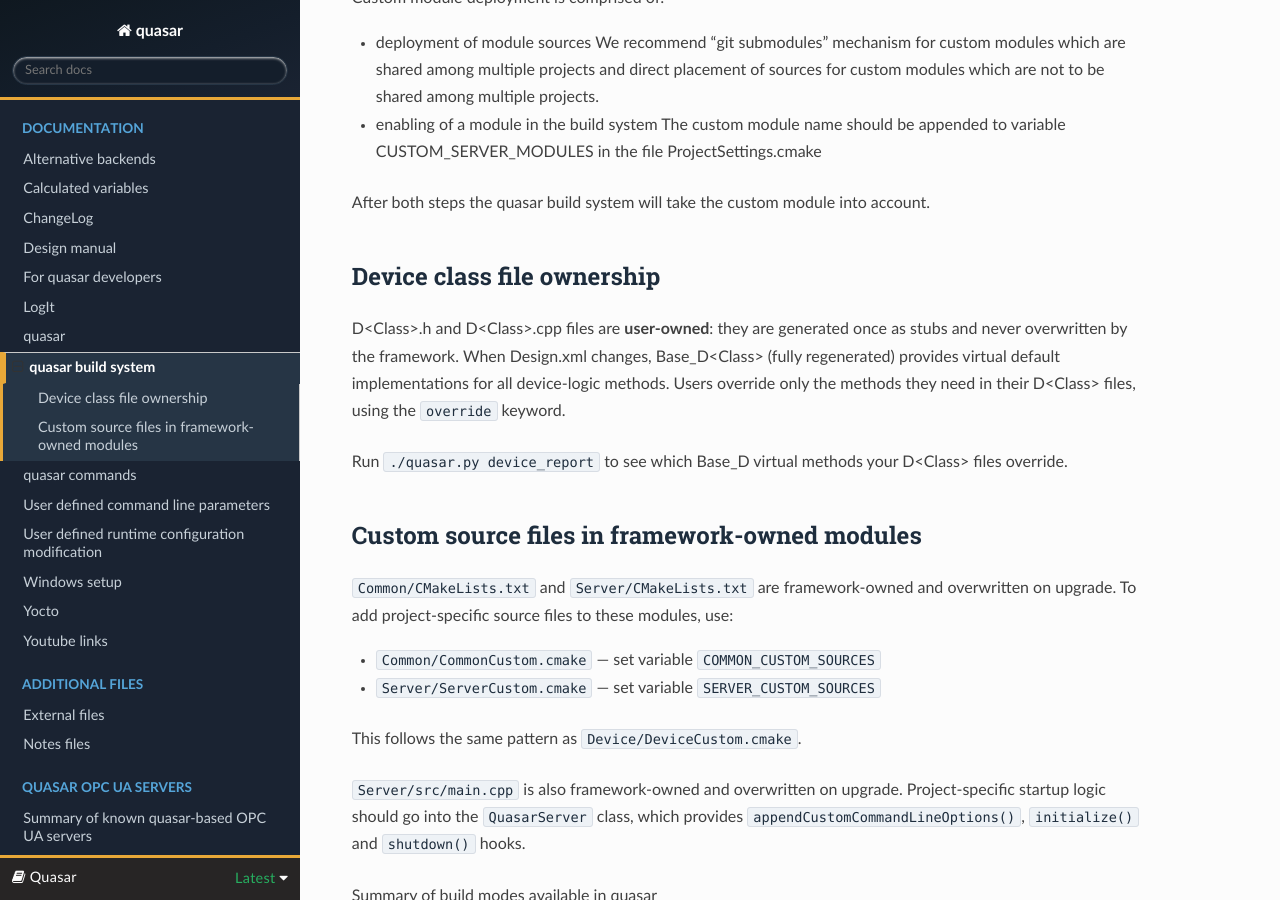
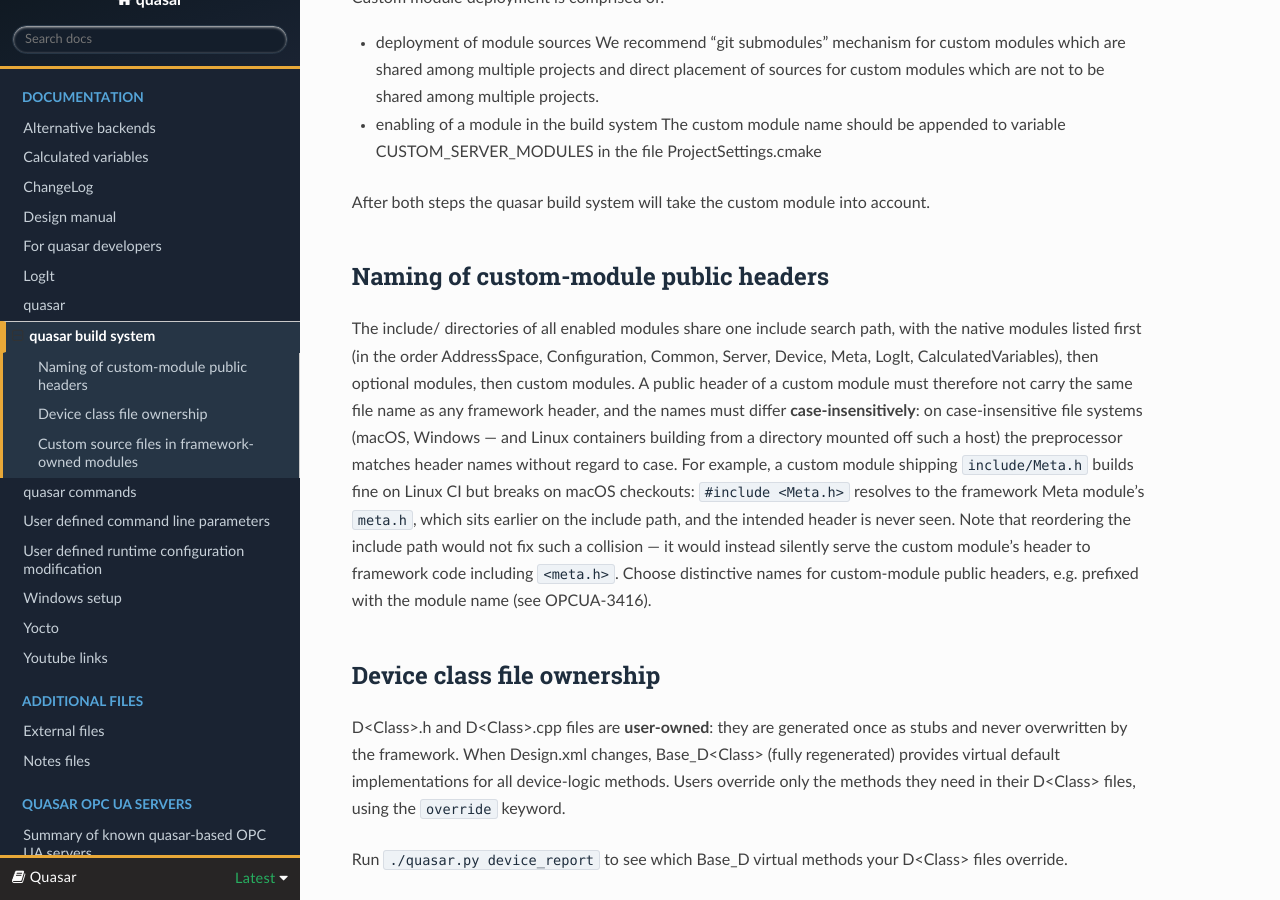
Before and after one commit to quasar-team/quasar, a Sphinx documentation site: the page built from Documentation/source/quasarBuildSystem.rst, in a window 1280 px wide and 900 px high, scrolled down 2095 px. Built offline with Sphinx 7.4.7 and the Read the Docs theme 3.1.0, drawn with Linux system fonts in a browser that asks for light colours.

Commit message:
OPCUA-3416: Document case-insensitive naming requirement for custom-module public headers
On case-insensitive filesystems (macOS checkouts, containers building
from such a mount) a custom-module header whose name differs from a
framework header only by case (e.g. Meta.h vs the Meta module's meta.h)
resolves against the framework header, because native module include
dirs precede custom ones on the include path. Reordering would only
flip which side gets silently shadowed, so the fix is a documented
naming requirement: custom-module public headers must differ
case-insensitively from framework headers.

```diff
--- a/Documentation/source/quasarBuildSystem.rst
+++ b/Documentation/source/quasarBuildSystem.rst
@@ -116,6 +116,27 @@ Custom module deployment is comprised of:
 
 After both steps the quasar build system will take the custom module
 into account.
+
+Naming of custom-module public headers
+~~~~~~~~~~~~~~~~~~~~~~~~~~~~~~~~~~~~~~
+
+The include/ directories of all enabled modules share one include search
+path, with the native modules listed first (in the order AddressSpace,
+Configuration, Common, Server, Device, Meta, LogIt, CalculatedVariables),
+then optional modules, then custom modules. A public header of a custom
+module must therefore not carry the same file name as any framework
+header, and the names must differ **case-insensitively**: on
+case-insensitive file systems (macOS, Windows — and Linux containers
+building from a directory mounted off such a host) the preprocessor
+matches header names without regard to case. For example, a custom
+module shipping ``include/Meta.h`` builds fine on Linux CI but breaks on
+macOS checkouts: ``#include <Meta.h>`` resolves to the framework Meta
+module's ``meta.h``, which sits earlier on the include path, and the
+intended header is never seen. Note that reordering the include path
+would not fix such a collision — it would instead silently serve the
+custom module's header to framework code including ``<meta.h>``. Choose
+distinctive names for custom-module public headers, e.g. prefixed with
+the module name (see OPCUA-3416).
 
 Device class file ownership
 ~~~~~~~~~~~~~~~~~~~~~~~~~~~~
```
